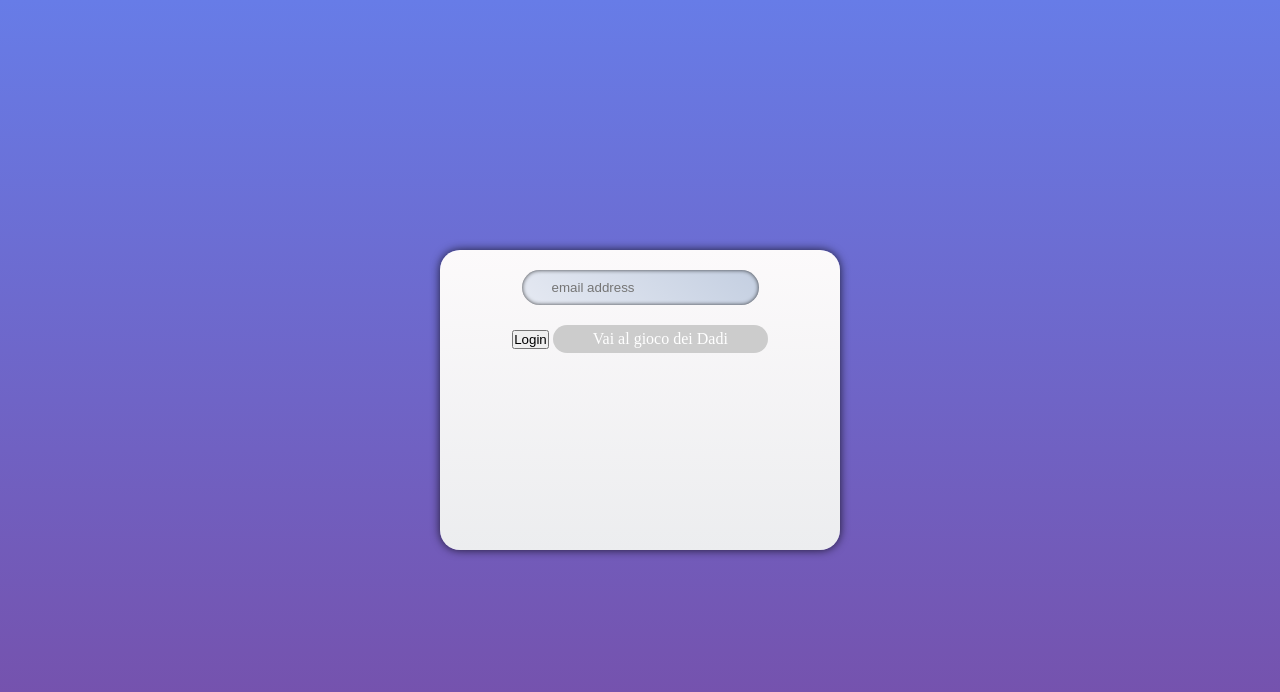
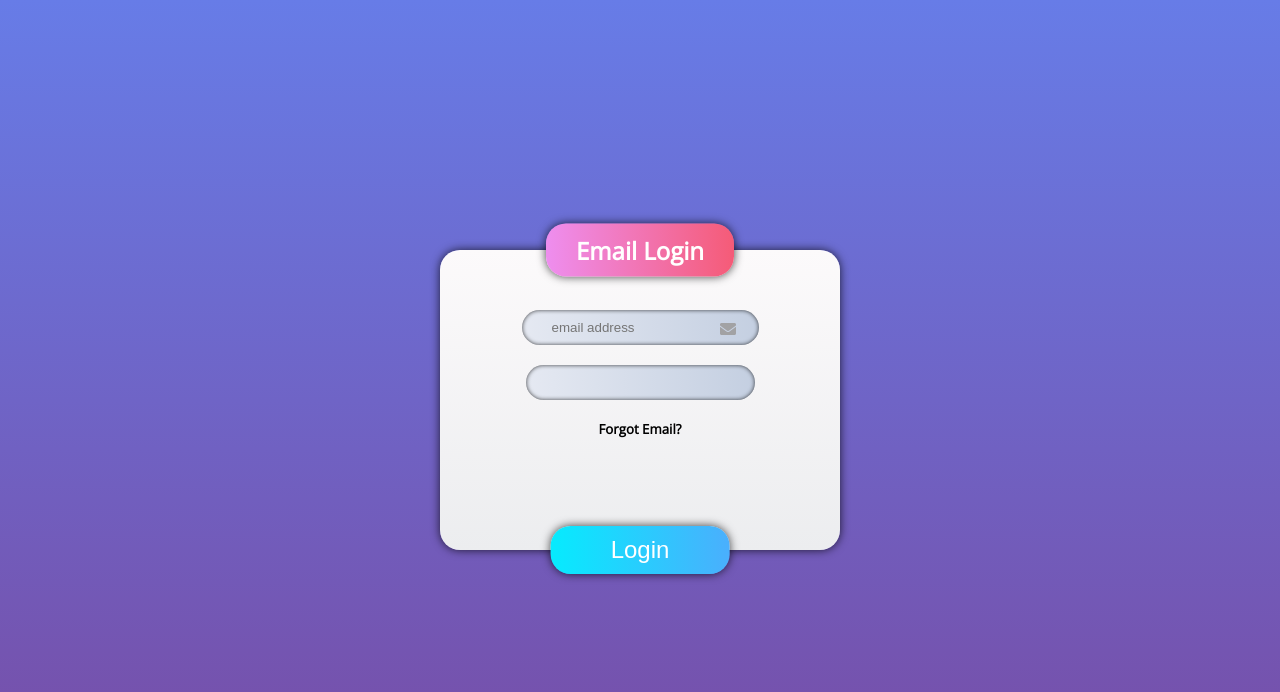
Before and after one commit to PaoloFrancesco-Marino/js-mail-dadi, a plain HTML site: page index.html in a window 1280 px wide. Drawn offline with nearby package versions, Linux system fonts and the light colour scheme.

Commit message:
add styles - email login

```diff
--- a/index.html
+++ b/index.html
@@ -4,6 +4,12 @@
     <meta charset="UTF-8">
     <meta name="viewport" content="width=device-width, initial-scale=1.0">
     <title>Email JS</title>
+
+    <!-- font awesome -->
+    <link rel="stylesheet" href="https://cdnjs.cloudflare.com/ajax/libs/font-awesome/5.13.0/css/all.min.css">
+
+    <!-- font -->
+    <link href="https://fonts.googleapis.com/css?family=Open+Sans&display=swap" rel="stylesheet">
 
     <!-- Main CSS -->
     <link rel="stylesheet" href="styles/main.css">
@@ -14,11 +20,16 @@
     <section class="container">
         <div class="wrapper">
             <div class="box">
-                <input id="email" type="email" placeholder="email address">
-                <h2 id="autenticazione"></h2>
+                <h2 class="title">Email Login</h2>
+                <div class="box-email">
+                    <input id="email" type="email" placeholder="email address ">
+                    <i class="fas fa-envelope"></i>
+                </div>
+                <h4 id="autenticazione"></h4>
+                <h5><a href="#">Forgot Email?</a></h5>
                 <button id="login">Login</button>
 
-                <a href="dice.html" class="btn">Vai al gioco dei Dadi</a>
+                <a id="button-dice" href="dice.html" class="btn hidden">Vai al gioco dei Dadi</a>
             </div>
         </div>
     </section>
--- a/script/email.js
+++ b/script/email.js
@@ -11,6 +11,7 @@ console.table(email);
 
 var nome = document.getElementById('email').value;
 var login = document.getElementById('login');
+var buttonDice = document.getElementById('button-dice');
 var message;
 
 
@@ -34,10 +35,12 @@ login.addEventListener('click',
             // utente trovato
             console.log('email trovata');
             message = 'Email trovata'
+            // mostra button gioco dei dadi
+            buttonDice.className = buttonDice.classList =  + ' show' + ' btn';
         } else {
             // utente non trovato
             console.log('email non trovata');
-            message = 'Eamil non trovata'
+            message = 'Email non trovata'
         }
 
         // inserisco in html
--- a/styles/main.css
+++ b/styles/main.css
@@ -3,6 +3,21 @@
     margin: 0;
     padding: 0;
     box-sizing: border-box;
+}
+
+body {
+    font-family: 'Open Sans', sans-serif;
+}
+
+
+/* utilities */
+
+.hidden {
+    opacity: 0;
+}
+
+.show {
+    opacity: 1;
 }
 
 /* container */
@@ -34,22 +49,96 @@
     box-shadow: 0px 0px 10px 0px rgba(0,0,0,0.75);
 }
 
+.box .title {
+    position: absolute;
+    top: 0;
+    left: 50%;
+    transform: translate(-50%, -50%);
+    background: linear-gradient(90deg, #ee8eef, #f55b77 );
+    color: #fff;
+    padding: 10px 30px;
+    border-radius: 20px;
+    box-shadow: 0px 0px 10px 0px rgba(0,0,0,0.75);
+}
+
 .box input {
-    margin-top: 20px;
+    margin-top: 60px;
     padding: 10px 30px;
+    border-radius: 40px;
     border: none;
     outline: none;
-    background: linear-gradient(45deg, #e5e9f2, #c4cfe1 );
+    background: linear-gradient(90deg, #e5e9f2, #c4cfe1 );
+    box-shadow: inset 0px 0px 4px 0px rgba(0,0,0,0.75);
+    color: #725dbc;
+}
+
+.box-email {
+    position: relative;
+}
+
+.box i {
+    position: absolute;
+    left: 72%;
+    top: 100%;
+    transform: translate(-50%, -150%);
+    color: #a2a2a4;
+}
+
+.box h4 {
+    color: #725dbc;
+}
+
+.box h5 {
+    margin-top: 20px;
+    color: #a2a2a4;
+}
+
+.box h5 a {
+    text-decoration: none;
+    color: #000;
+}
+
+#autenticazione {
+    margin: 20px auto 0;
+    width: 229px;
+    height: 35px;
+    line-height: 35px;
     border-radius: 40px;
+    border: none;
+    outline: none;
+    background: linear-gradient(90deg, #e5e9f2, #c4cfe1 );
     box-shadow: inset 0px 0px 4px 0px rgba(0,0,0,0.75);
+}
+
+/* button login */
+
+#login {
+    position: absolute;
+    bottom: 0;
+    left: 50%;
+    transform: translate(-50%, 50%);
+    background: linear-gradient(90deg, #06ebfe, #4aaffd );
+    color: #fff;
+    font-size: 24px;
+    padding: 10px 60px;
+    border: none;
+    border-radius: 20px;
+    box-shadow: 0px 0px 10px 0px rgba(0,0,0,0.75);
+}
+
+#login:active {
+    position: absolute;;
+    transform: translate(-50%, 60%);
 }
 
 .btn {
     display: inline-block;
     margin-top: 20px;
     padding: 5px 40px;
+    border-radius: 20px;
     text-decoration: none;
     color: #fff;
-    background: #ccc;
-    border-radius: 20px;
+    background: linear-gradient(90deg, #06ebfe, #4aaffd );
+    box-shadow: 0px 0px 10px 0px rgba(0,0,0,0.75);
+
 }
```
